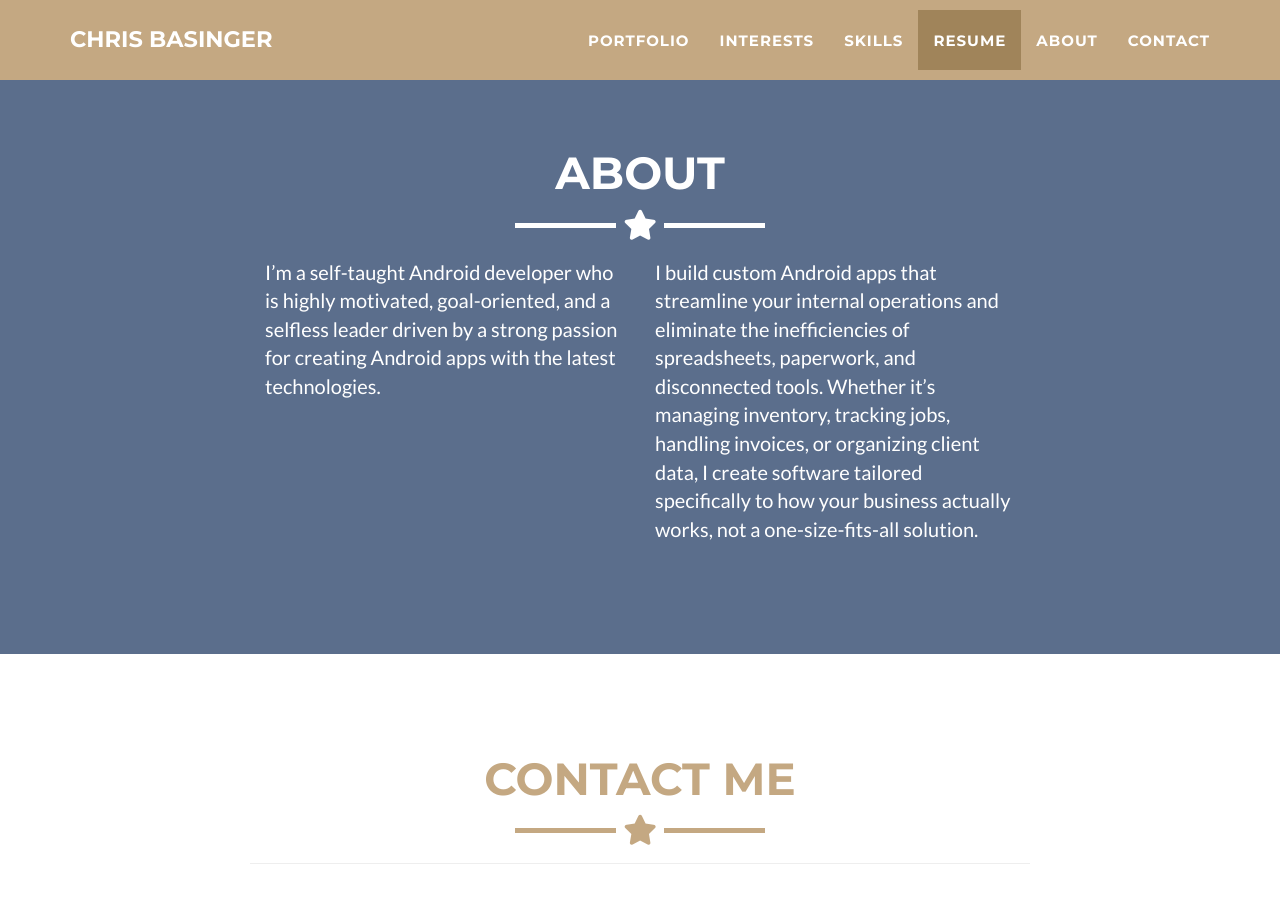
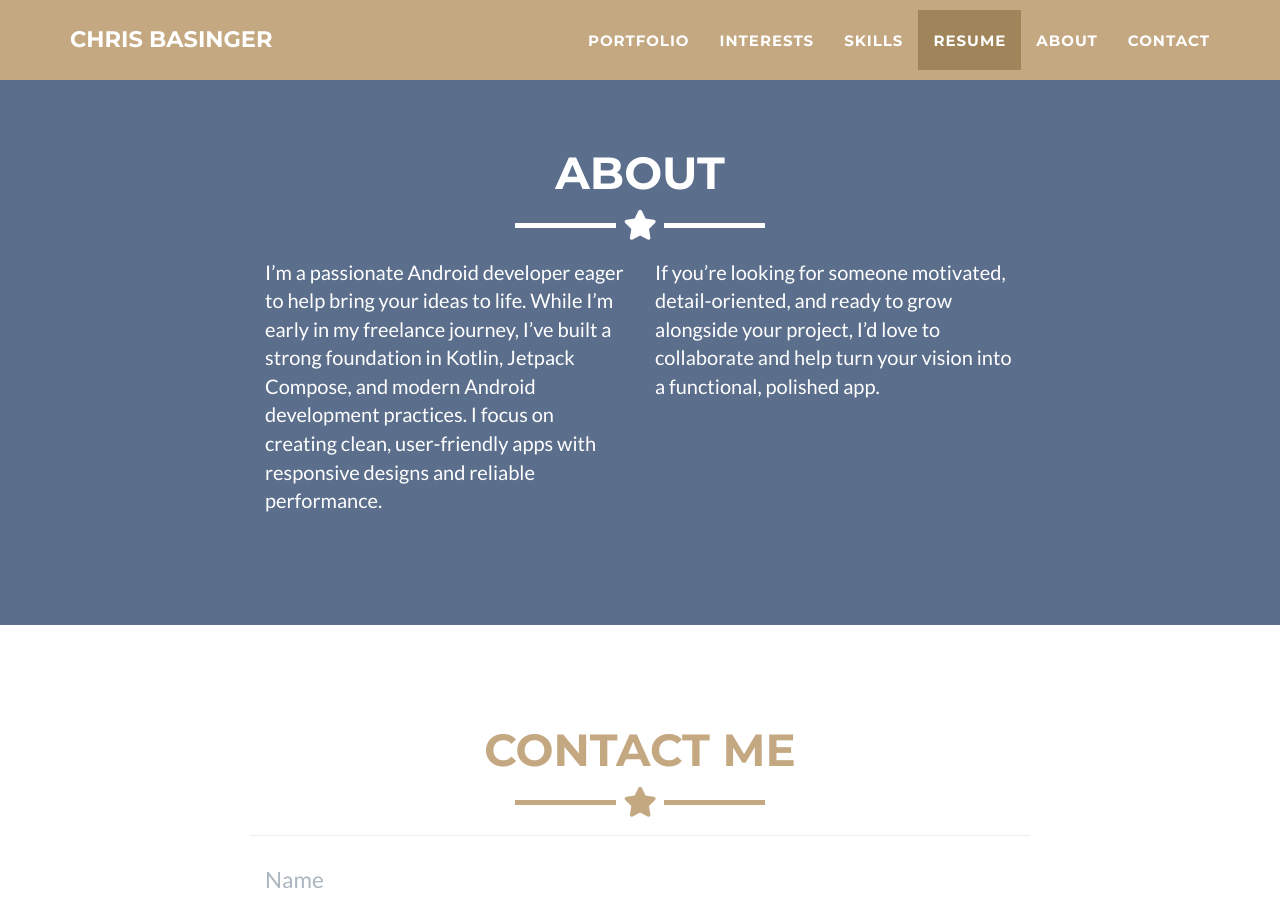
Before and after one commit to zerochancelabs/zerochancelabs.github.io, a Jekyll site: the page built from _posts/2014-07-18-project-1.markdown, in a window 1280 px wide and 900 px high, scrolled down 4320 px. Built offline with Jekyll 4.4.1, drawn with Linux system fonts in a browser that asks for light colours.

Commit message:
update about

```diff
--- a/_includes/about.html
+++ b/_includes/about.html
@@ -9,10 +9,10 @@
     </div>
     <div class="row">
       <div class="col-lg-4 col-lg-offset-2">
-        <p>I’m a self-taught Android developer who is highly motivated, goal-oriented, and a selfless leader driven by a strong passion for creating Android apps with the latest technologies.</p>
+        <p>I’m a passionate Android developer eager to help bring your ideas to life. While I’m early in my freelance journey, I’ve built a strong foundation in Kotlin, Jetpack Compose, and modern Android development practices. I focus on creating clean, user-friendly apps with responsive designs and reliable performance.</p>
       </div>
       <div class="col-lg-4">
-        <p>I build custom Android apps that streamline your internal operations and eliminate the inefficiencies of spreadsheets, paperwork, and disconnected tools. Whether it’s managing inventory, tracking jobs, handling invoices, or organizing client data, I create software tailored specifically to how your business actually works, not a one-size-fits-all solution.</p>
+        <p>If you’re looking for someone motivated, detail-oriented, and ready to grow alongside your project, I’d love to collaborate and help turn your vision into a functional, polished app.</p>
       </div>
     </div>
   </div>
```
